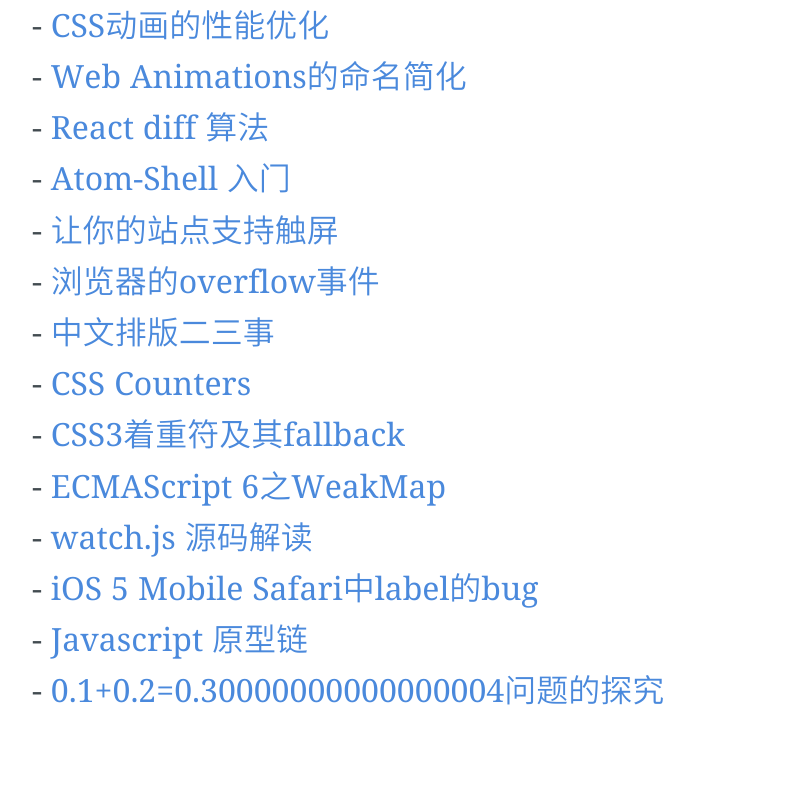
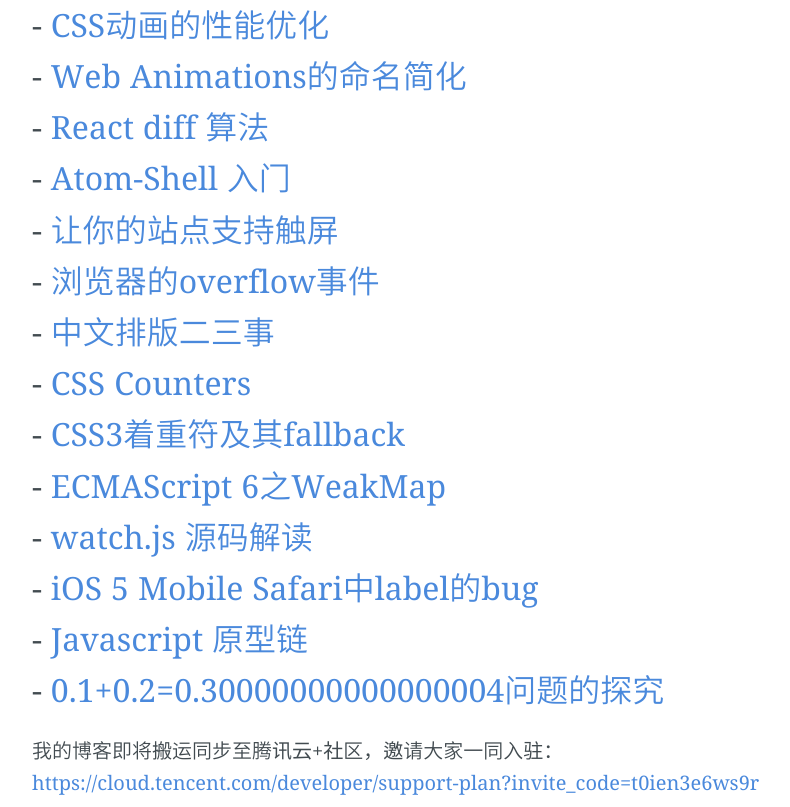
Before and after one commit to zmmbreeze/zmmbreeze.github.com, a website: page index.html in a window 1280 px wide. Shown: the part 841-1648 px from the top of the page, without its empty margins (208-998 px from the left). Before the commit the page ends 1576 px from the top, so only its background shows below. Drawn offline with Linux system fonts and the light colour scheme.

Commit message:
Update index.html

```diff
--- a/index.html
+++ b/index.html
@@ -43,6 +43,8 @@
         <li><a href=".&#x2F;1.浮点数加减问题.html">0.1+0.2=0.30000000000000004问题的探究</a></li>
     </ul>
 
+    <div>我的博客即将搬运同步至腾讯云+社区，邀请大家一同入驻：<a href="https://cloud.tencent.com/developer/support-plan?invite_code=t0ien3e6ws9r">https://cloud.tencent.com/developer/support-plan?invite_code=t0ien3e6ws9r</a></div>
+
     <!-- Google Tag Manager -->
     <noscript><iframe src="//www.googletagmanager.com/ns.html?id=GTM-MP42BH"
     height="0" width="0" style="display:none;visibility:hidden"></iframe></noscript>
```
